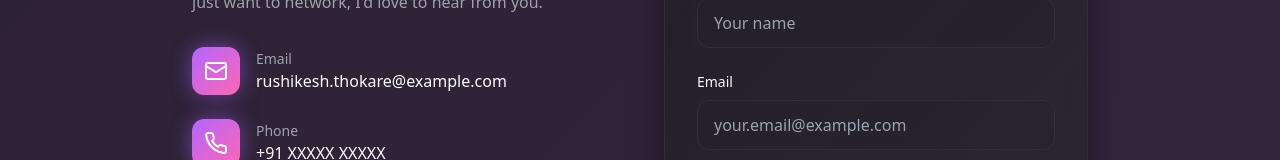
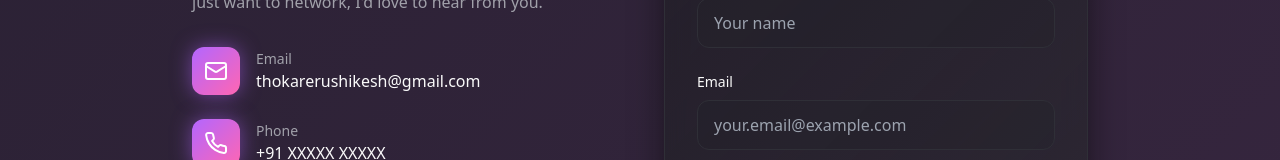
Before and after one commit to rushikesh-thokare/rushikesh-ui-universe, a React (Vite) app: page / in a window 1280 px wide. Shown: the part 4998-5158 px from the top of the page. Built offline with nearby package versions, Linux system fonts and the light colour scheme.

Commit message:
Replace email address

```diff
--- a/src/components/Contact.tsx
+++ b/src/components/Contact.tsx
@@ -6,8 +6,8 @@ const Contact = () => {
     {
       icon: Mail,
       label: "Email",
-      value: "rushikesh.thokare@example.com",
-      href: "mailto:rushikesh.thokare@example.com"
+      value: "thokarerushikesh@gmail.com",
+      href: "mailto:thokarerushikesh@gmail.com"
     },
     {
       icon: Phone,
```
